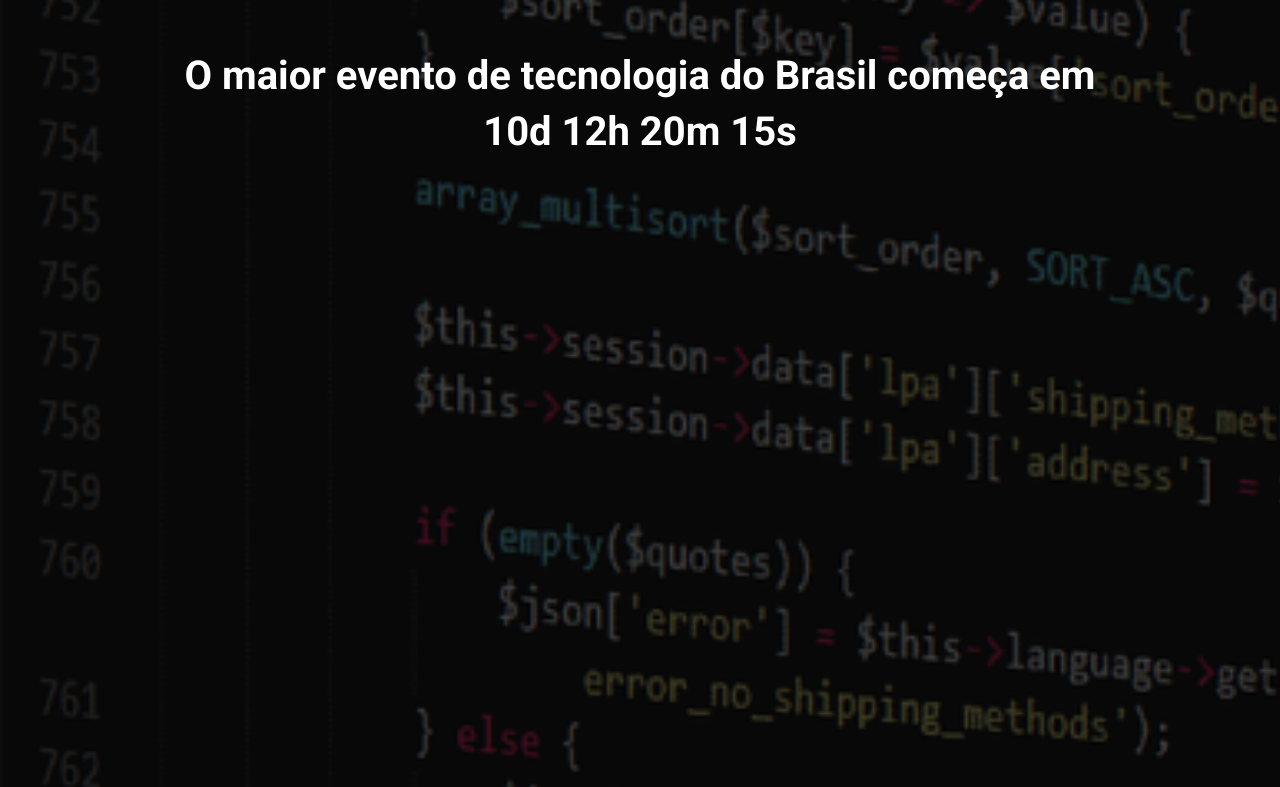
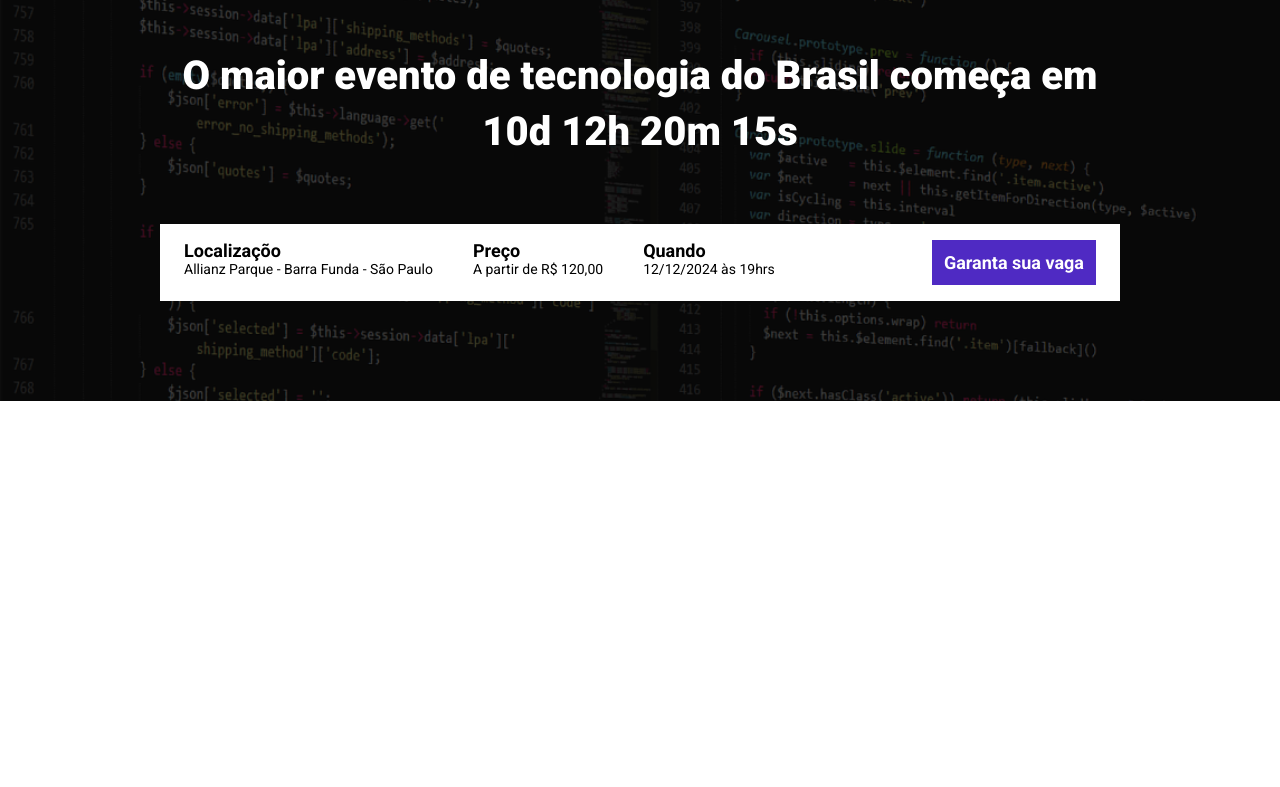
Before and after one commit to WillViana16/ebac_tech_talks, a website built with Parcel: page src/index.html in a window 1280 px wide. Shown: the part 160-947 px from the top of the page. After the commit the page ends 800 px from the top, so only its background shows below. Built offline with nearby package versions, Linux system fonts and the light colour scheme.

Commit message:
Criando CTA e fazendo alteraçoes no hero

```diff
--- a/src/index.html
+++ b/src/index.html
@@ -1,5 +1,5 @@
 <!DOCTYPE html>
-<html lang="en">
+<html lang="pt-BR">
 <head>
     <meta charset="UTF-8">
     <meta name="viewport" content="width=device-width, initial-scale=1.0">
@@ -14,10 +14,29 @@
 <body>
     <header class="hero">
         <div class="container">
-            <img class="hero__logo" src="./images/ebac_logo.svg" alt="">
+            <img class="hero__logo" src="./images/ebac_logo.svg" alt="EBAC">
             <p class="hero__text">
                 O maior evento de tecnologia do Brasil começa em 10d 12h 20m 15s
             </p>
+            <div class="infos-bar">
+                <ul class="infos-bar__infos">
+                    <li class="infos-bar__infos__item">
+                        <b>Localizaçõo</b>
+                        Allianz Parque - Barra Funda - São Paulo
+                    </li>
+                    <li class="infos-bar__infos__item">
+                        <b>Preço</b>
+                        A partir de R$ 120,00
+                    </li>
+                    <li class="infos-bar__infos__item">
+                        <b>Quando</b>
+                        12/12/2024 às 19hrs
+                    </li>
+                </ul>
+                <a href="#" class="button button--primary">
+                    Garanta sua vaga
+                </a>
+            </div>
         </div>
     </header>
 
--- a/src/styles/_hero.scss
+++ b/src/styles/_hero.scss
@@ -1,6 +1,6 @@
 .hero {
     padding-top:64px ;
-    padding-bottom: 100%;
+    padding-bottom: 100px;
     background-image: url(../images/fundo.png);
     background-repeat: no-repeat;
     background-size: cover;
@@ -27,8 +27,7 @@
         margin-bottom: 64px;
         font-size: 40px;
         line-height: 56px;
-        color: #fff;
-        font-weight: 700;
+        font-weight: 800;
         text-align: center;
     }
 
--- /dev/null
+++ b/src/styles/components/_buttons.scss
@@ -0,0 +1,24 @@
+.button {
+    padding: 12px;
+    font-size: 18px;
+    font-weight: bold;
+    text-decoration: none;
+    text-align: center;
+    white-space: nowrap;
+
+
+    &--primary {
+        color: #fff;
+        background-color: #4F2AC3;
+    }
+
+    @media (max-width:1024px) {
+        display: flex;
+        align-items: center;
+    }
+    @media (max-width:640px) {
+        display: block;
+        width: 100%;
+    }
+
+}
--- /dev/null
+++ b/src/styles/components/_infos_bar.scss
@@ -0,0 +1,46 @@
+.infos-bar {
+    padding: 16px 24px;
+    background-color: #fff;
+    display: flex;
+    justify-content: space-between;
+
+    &__infos {
+        display: flex;
+        gap: 40px;
+
+        &__item {
+            font-size: 14px;
+            color: #000;
+
+            b {
+                color: #000;
+                font-size: 18px;
+                display: block;
+
+            }
+        }
+
+
+
+    }
+
+    @media (max-width:640px) {
+        display: block;
+
+        &__infos {
+            display: block;
+
+            &__item {
+                margin-bottom: 24px;
+            }
+        }
+    }
+
+    @media (max-width:1024px) {
+        &__infos {
+            gap: 16px;
+        }
+    }
+
+
+}
--- a/src/styles/main.scss
+++ b/src/styles/main.scss
@@ -1,4 +1,7 @@
 @use 'hero';
+@use 'components/infos_bar';
+@use 'components/buttons';
+
 
 * {
     margin: 0;
@@ -6,6 +9,7 @@
     box-sizing: border-box;
     font-family:Roboto, sans-serif ;
     color: #fff;
+    list-style: none;
 }
 
 .container {
```
